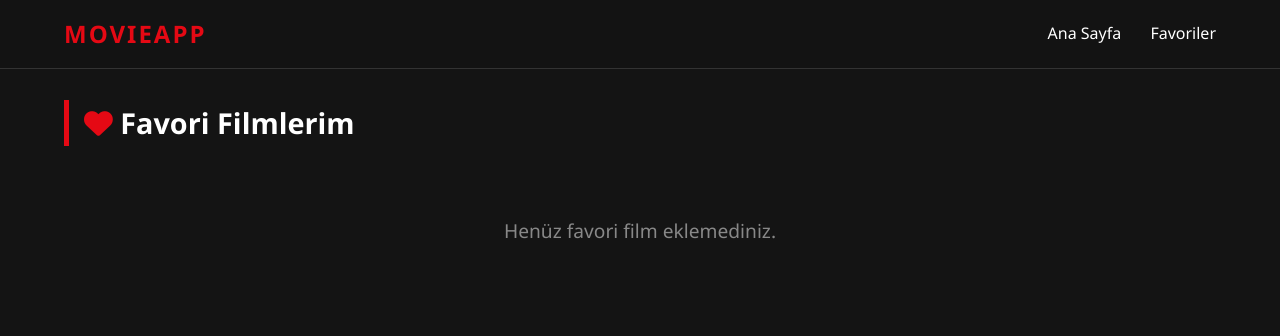
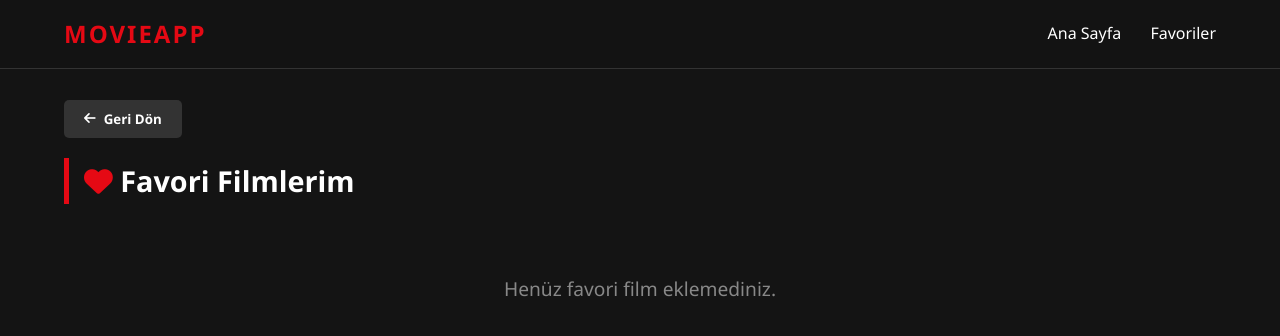
Before and after one commit to Imaliure/movie-recommendation-system, a plain HTML site: page frontend/favorites.html in a window 1280 px wide. Drawn offline with Linux system fonts and the light colour scheme.

Commit message:
add a feature

```diff
--- a/frontend/favorites.html
+++ b/frontend/favorites.html
@@ -16,6 +16,10 @@
     </nav>
 
     <section>
+        <button onclick="history.back()" class="btn back-btn">
+            <i class="fas fa-arrow-left"></i> Geri Dön
+        </button>
+
         <h2><i class="fas fa-heart" style="color: var(--primary-color);"></i> Favori Filmlerim</h2>
         <div id="favorite-list" class="movie-container"></div>
     </section>
```
